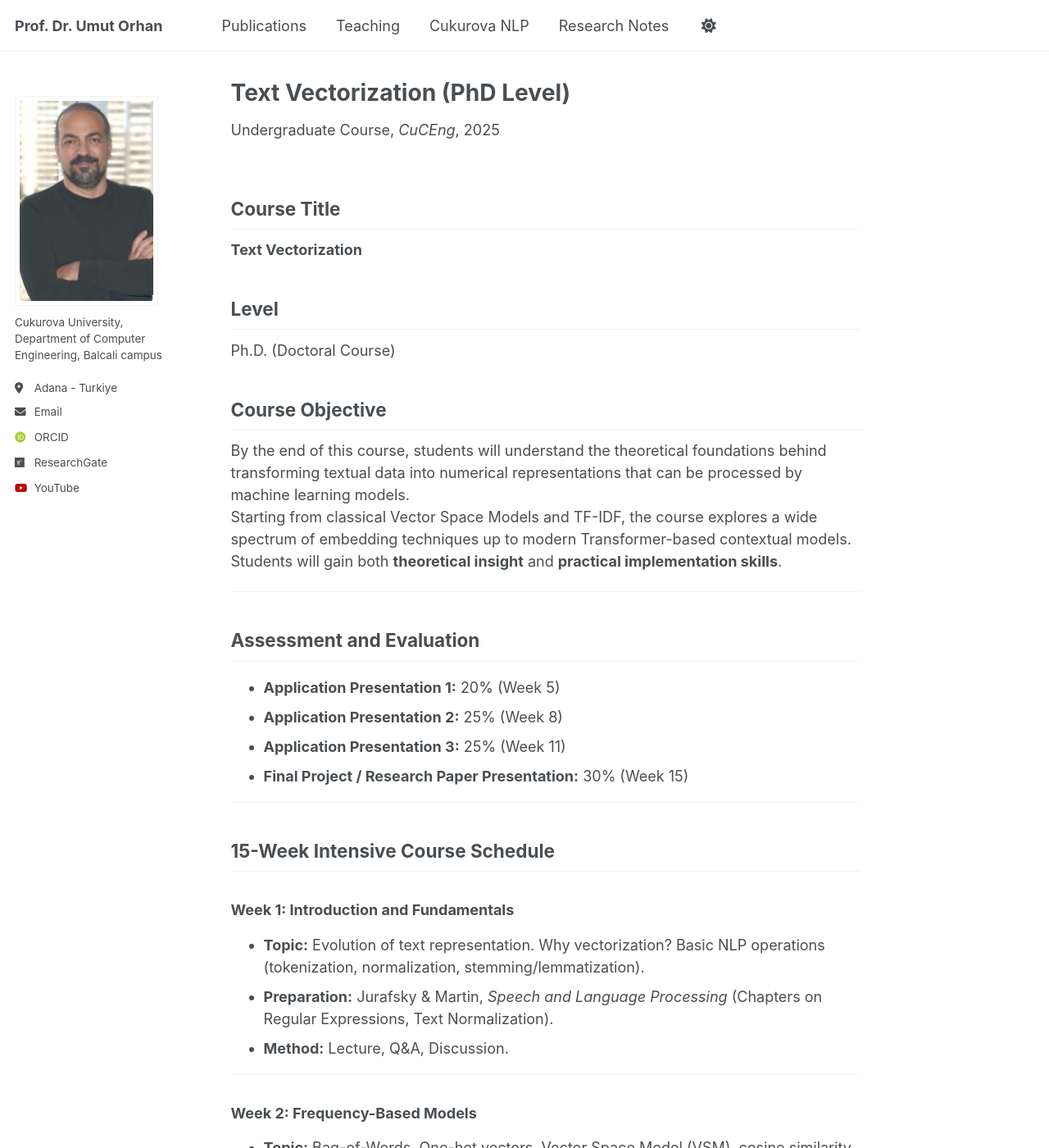
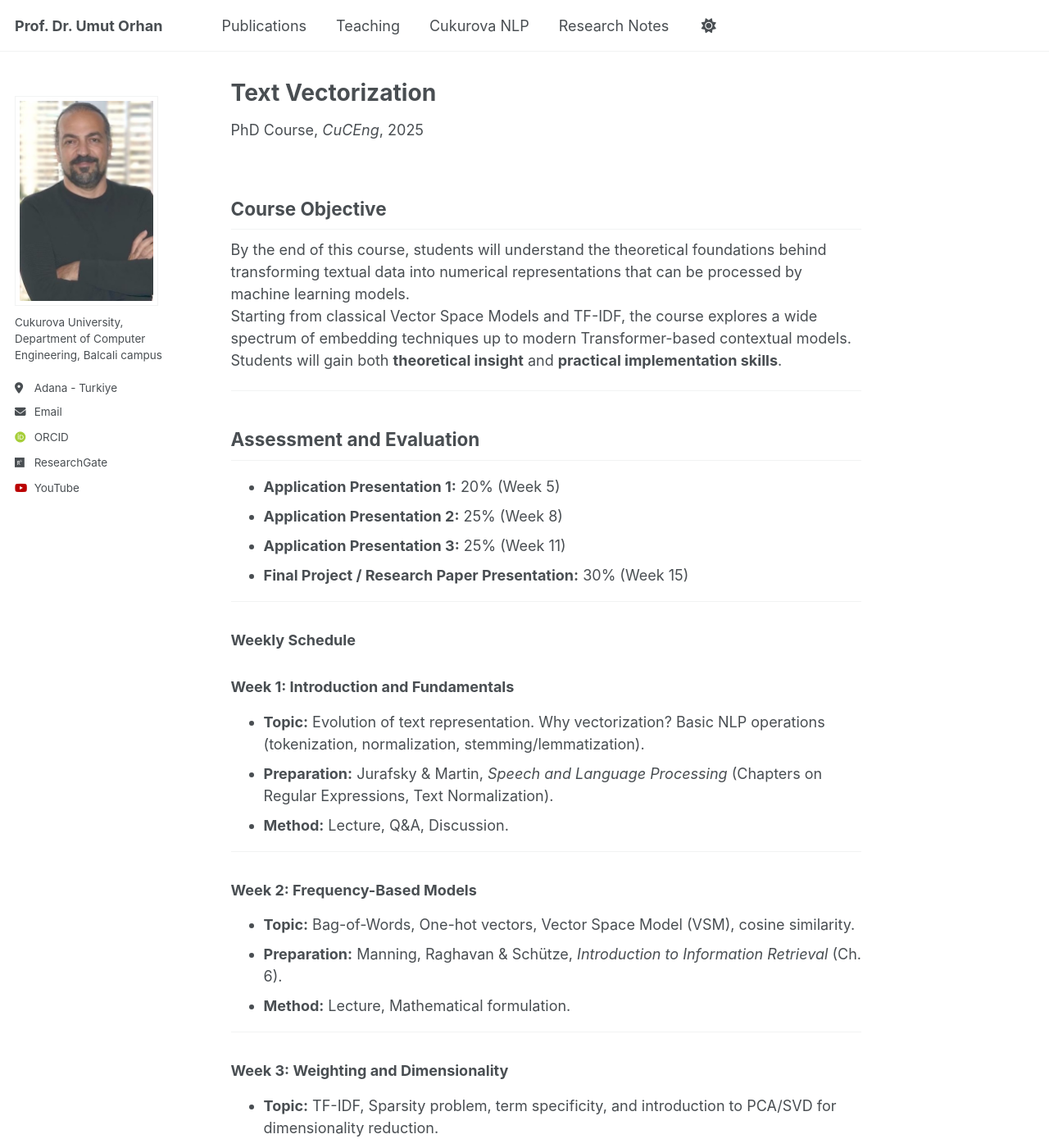
Before and after one commit to uorhan/uorhan.github.io, a Jekyll site: the page built from _teaching/T2V.md, in a window 1280 px wide and 1400 px high. Shown: the whole window at 82% size. Built offline with Jekyll 4.4.1, drawn with Linux system fonts in a browser that asks for light colours; some web fonts are replaced.

Commit message:
Update T2V.md

```diff
--- a/_teaching/T2V.md
+++ b/_teaching/T2V.md
@@ -1,17 +1,11 @@
 ---
-title: Text Vectorization (PhD Level)
+title: Text Vectorization
 collection: teaching
-type: "Undergraduate Course"
+type: "PhD Course"
 permalink: /teaching/T2V
 venue: "CuCEng"
 date: 2025-1-1
 ---
-
-## Course Title
-**Text Vectorization**
-
-## Level
-Ph.D. (Doctoral Course)
 
 ## Course Objective
 By the end of this course, students will understand the theoretical foundations behind transforming textual data into numerical representations that can be processed by machine learning models.
@@ -27,7 +21,7 @@ Starting from classical Vector Space Models and TF-IDF, the course explores a wi
 
 ---
 
-## 15-Week Intensive Course Schedule
+### Weekly Schedule
 
 ### **Week 1: Introduction and Fundamentals**
 - **Topic:** Evolution of text representation. Why vectorization? Basic NLP operations (tokenization, normalization, stemming/lemmatization).
```
